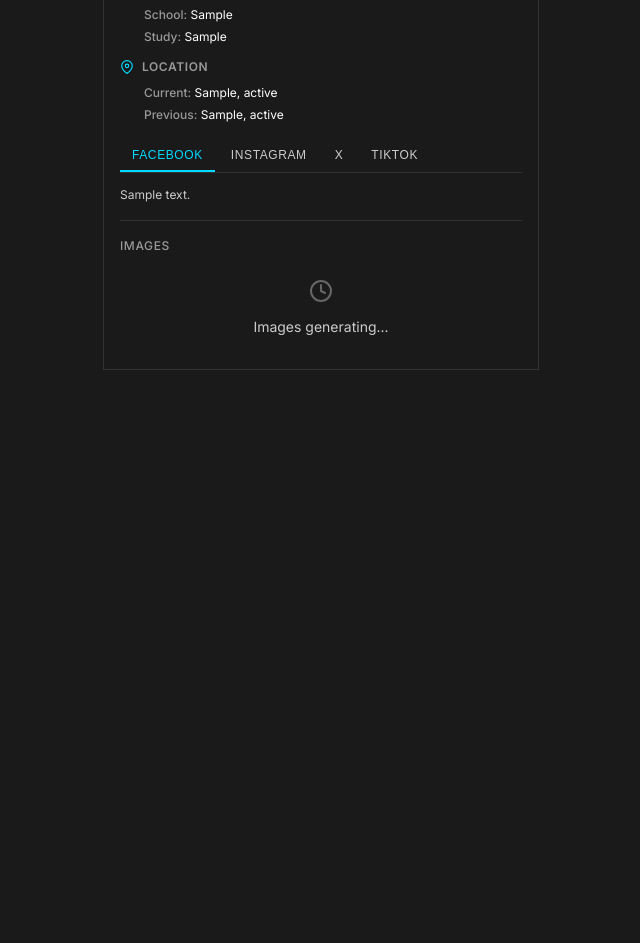
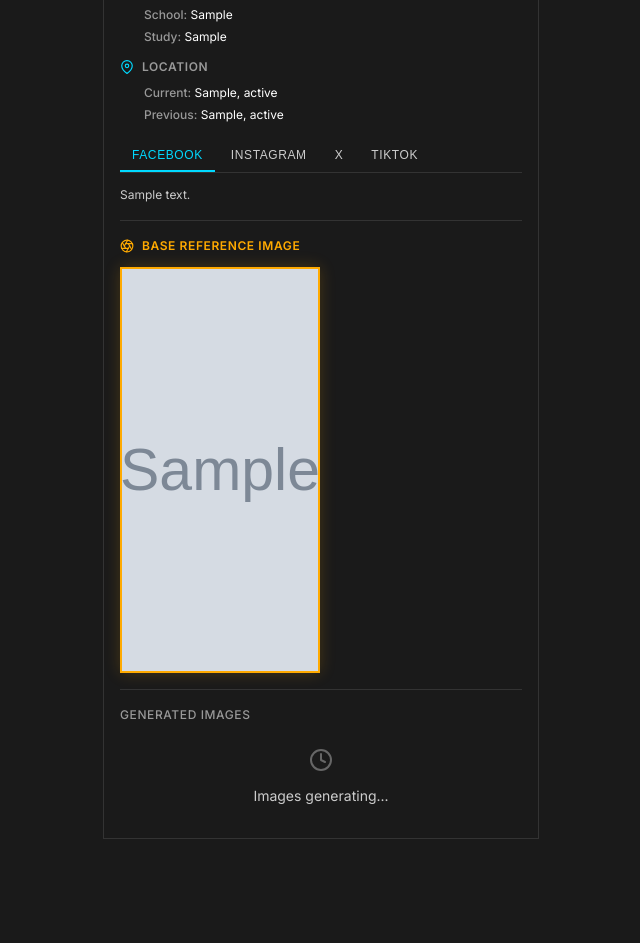
Before and after one commit to ironmindai/avatar-data-generator, a Flask app: page /datasets/1 in a window 1280 px wide. Shown: the part 1766-2709 px from the top of the page, without its empty margins (209-849 px from the left). Before the commit the page ends 2136 px from the top, so only its background shows below. Run offline with Flask 3, Linux system fonts and the light colour scheme; a user stored in the database is signed in; tables that the repository leaves empty hold one stand-in row (values such as "Sample post"); grey boxes marked "Sample" are stand-in pictures; parts of the project's set-up code (start-up, migrations or seed data) failed here and were passed over; some libraries are stand-ins or nearby versions.

Commit message:
Add base image preview display for two-stage pipeline datasets
Display RunPod+OpenAI base images alongside SeeDream variations in dataset view. Amber-bordered thumbnails show Stage 1 outputs for transparency and quality validation.

Co-Authored-By: Claude Sonnet 4.5 <noreply@anthropic.com>

```diff
--- a/app.py
+++ b/app.py
@@ -854,7 +854,7 @@ def create_app():
                 'avg': round(sum(ages) / len(ages), 1)
             }
 
-        # Build results array (exclude base_image_url - it's for generation only)
+        # Build results array
         results_data = []
         for result in pagination.items:
             results_data.append({
@@ -862,6 +862,7 @@ def create_app():
                 'firstname': result.firstname,
                 'lastname': result.lastname,
                 'gender': result.gender,
+                'base_image_url': result.base_image_url,
                 'bios': {
                     'facebook': result.bio_facebook,
                     'instagram': result.bio_instagram,
--- a/static/css/datasets.css
+++ b/static/css/datasets.css
@@ -685,6 +685,60 @@
 
 .persona-info-item .info-value {
   color: var(--color-text-primary);
+}
+
+/* Base Image Section */
+.base-image-section {
+  margin-top: var(--spacing-4);
+  padding-top: var(--spacing-4);
+  border-top: 1px solid var(--color-border);
+}
+
+.base-image-label {
+  display: flex;
+  align-items: center;
+  gap: var(--spacing-2);
+  font-size: var(--font-size-small);
+  color: var(--color-warning);
+  text-transform: uppercase;
+  letter-spacing: 0.05em;
+  font-weight: var(--font-weight-semibold);
+  margin-bottom: var(--spacing-3);
+}
+
+.base-image-label svg {
+  width: 14px;
+  height: 14px;
+  color: var(--color-warning);
+}
+
+.base-image-container {
+  position: relative;
+  width: 100%;
+  max-width: 200px;
+  padding-top: 100%; /* 1:1 Aspect Ratio */
+  background-color: var(--color-bg-secondary);
+  border: 2px solid var(--color-warning);
+  border-radius: var(--radius-none);
+  overflow: hidden;
+  cursor: pointer;
+  transition: all var(--transition-base);
+  box-shadow: 0 0 15px rgba(255, 170, 0, 0.2);
+}
+
+.base-image-container:hover {
+  border-color: var(--color-warning);
+  box-shadow: 0 0 25px rgba(255, 170, 0, 0.4);
+  transform: scale(1.02);
+}
+
+.base-image-container img {
+  position: absolute;
+  top: 0;
+  left: 0;
+  width: 100%;
+  height: 100%;
+  object-fit: cover;
 }
 
 /* Bio Section */
--- a/static/js/datasets.js
+++ b/static/js/datasets.js
@@ -501,8 +501,20 @@
           </div>
           ` : ''}
 
+          ${result.base_image_url ? `
+          <div class="base-image-section">
+            <div class="base-image-label">
+              <i data-feather="aperture"></i>
+              Base Reference Image
+            </div>
+            <div class="base-image-container" data-image-url="${result.base_image_url}" data-name="${escapeHtml(result.firstname)} ${escapeHtml(result.lastname)} - Base Image">
+              <img src="${result.base_image_url}" alt="Base Reference" loading="lazy" onerror="handleImageError(this)">
+            </div>
+          </div>
+          ` : ''}
+
           <div class="result-gallery">
-            <div class="gallery-label">Images ${result.images && result.images.length > 0 ? `(${result.images.length})` : ''}</div>
+            <div class="gallery-label">Generated Images ${result.images && result.images.length > 0 ? `(${result.images.length})` : ''}</div>
             <div class="gallery-grid">
               ${result.images && result.images.length > 0 ? result.images.map((img, idx) => `
                 <div class="gallery-thumbnail" data-image-url="${img}" data-name="${escapeHtml(result.firstname)} ${escapeHtml(result.lastname)} - Image ${idx + 1}">
@@ -734,6 +746,16 @@
         const images = getPersonaImages(card);
         const index = images.indexOf(imageUrl);
         showImageModal(imageUrl, name, images, index >= 0 ? index : 0);
+      });
+    });
+
+    // Base image containers
+    const baseImageContainers = document.querySelectorAll('.base-image-container');
+    baseImageContainers.forEach(container => {
+      container.addEventListener('click', function() {
+        const imageUrl = this.getAttribute('data-image-url');
+        const name = this.getAttribute('data-name');
+        showImageModal(imageUrl, name, [imageUrl], 0);
       });
     });
 
```
Also changed, not shown: docs/brandbook.md (+51 -1 lines), docs/system-devops-admin.md (+25 -0 lines), services/runpod_service.py (+16 -1 lines).
